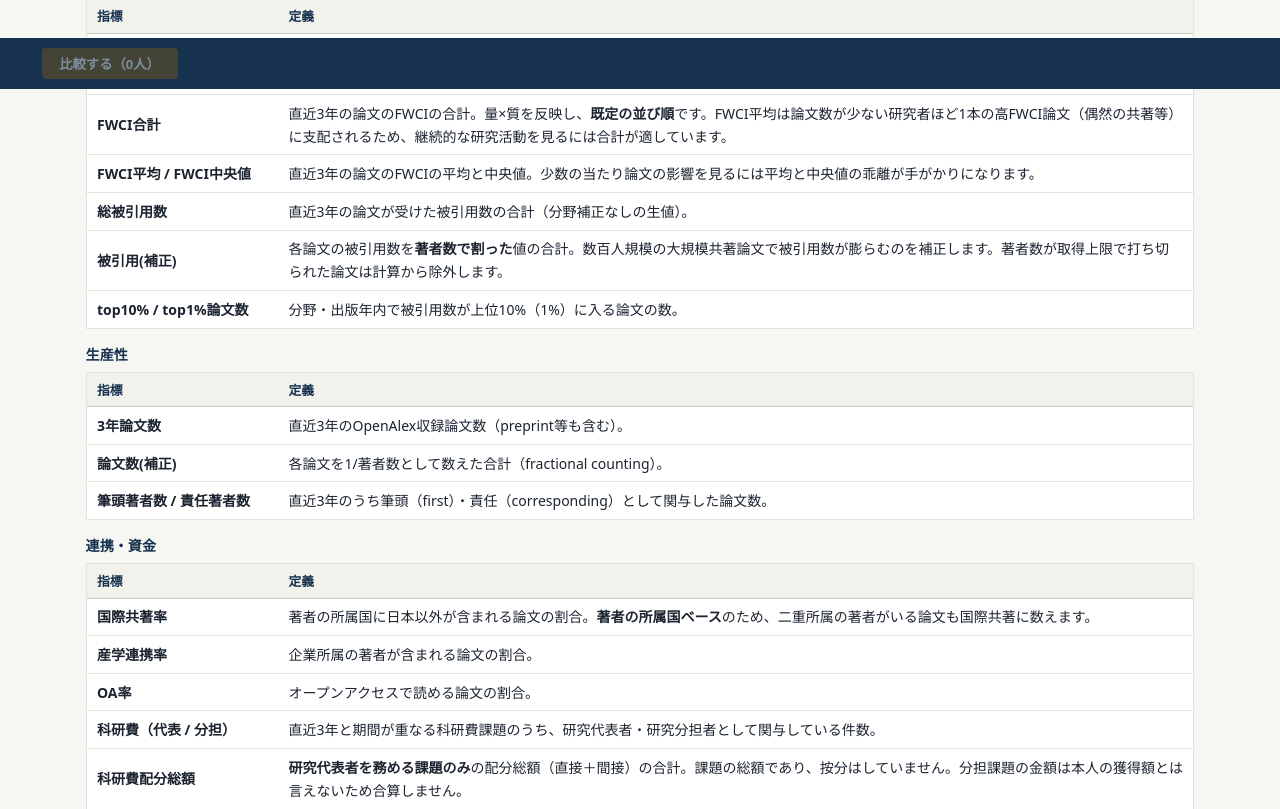
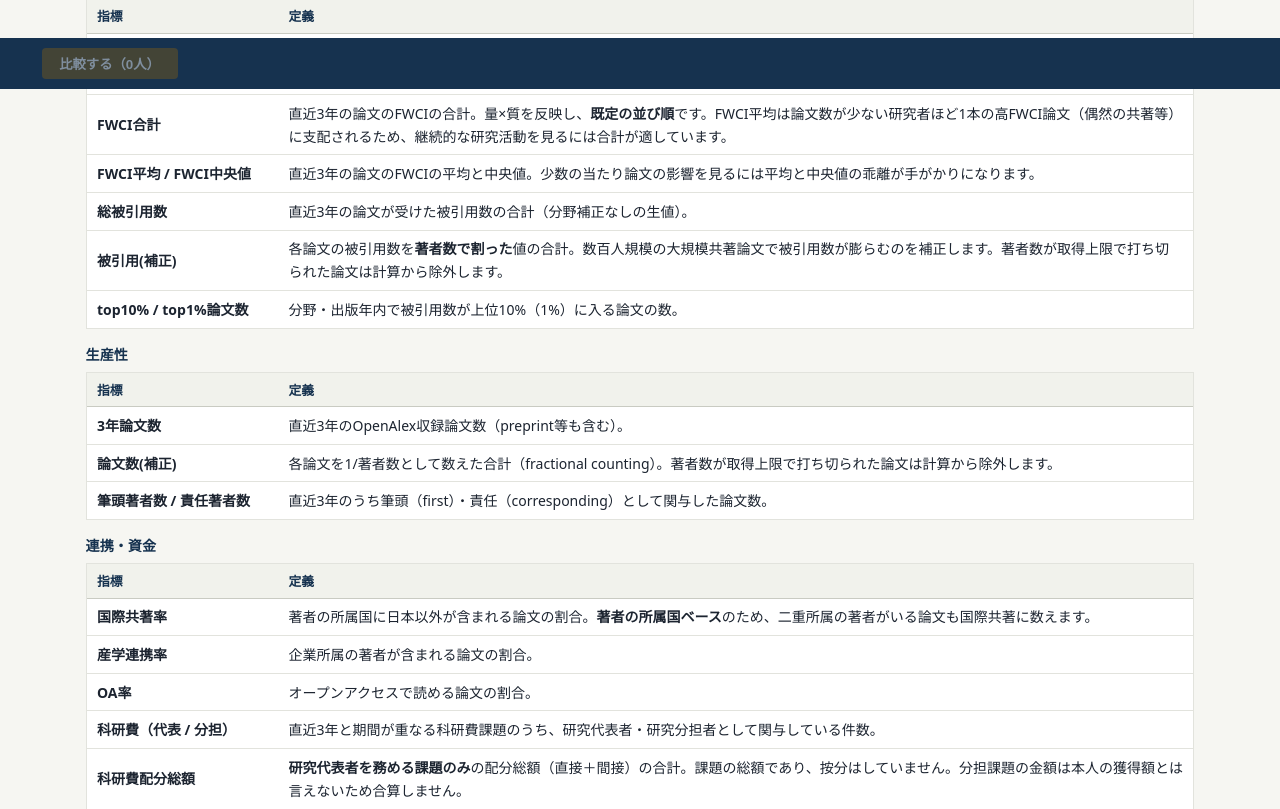
Before and after one commit to daiju-ueda/omu_at_a_glance, a Python web app: template web/templates/about.html in a window 1280 px wide. Shown: the part 711-1520 px from the top of the page. Run offline with Jinja, Linux system fonts and the light colour scheme; the template is opened without the code that fills it, so the values that code supplies are empty.

Commit message:
docs: 論文数(補正)にも打ち切り除外の注記を追加
Co-Authored-By: Claude Fable 5 <noreply@anthropic.com>

```diff
--- a/web/templates/about.html
+++ b/web/templates/about.html
@@ -48,7 +48,7 @@
 <thead><tr><th>指標</th><th>定義</th></tr></thead>
 <tbody>
 <tr><td>3年論文数</td><td>直近3年のOpenAlex収録論文数（preprint等も含む）。</td></tr>
-<tr><td>論文数(補正)</td><td>各論文を1/著者数として数えた合計（fractional counting）。</td></tr>
+<tr><td>論文数(補正)</td><td>各論文を1/著者数として数えた合計（fractional counting）。著者数が取得上限で打ち切られた論文は計算から除外します。</td></tr>
 <tr><td>筆頭著者数 / 責任著者数</td><td>直近3年のうち筆頭（first）・責任（corresponding）として関与した論文数。</td></tr>
 </tbody>
 </table>
```
